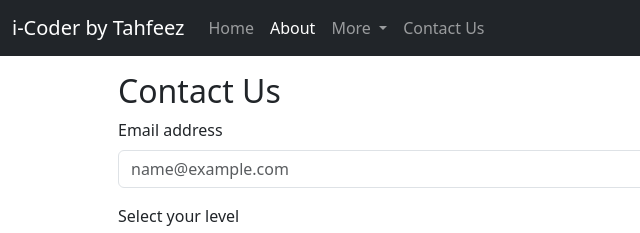
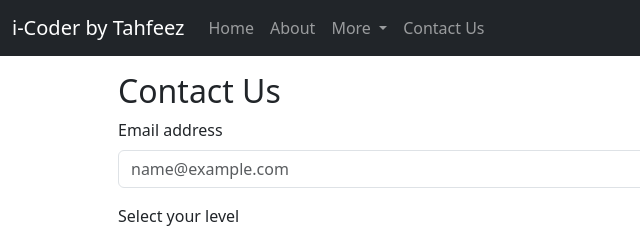
Before and after one commit to tahfizmir/practice-bootstrap, a plain HTML site: page contact.html in a window 1280 px wide. Shown: the top 233 px of the page, 0-640 px from the left. Drawn offline with nearby package versions, Linux system fonts and the light colour scheme.

Commit message:
Update contact.html

```diff
--- a/contact.html
+++ b/contact.html
@@ -28,7 +28,7 @@
                         <a class="nav-link " aria-current="page" href="/practice-bootstrap/index.html">Home</a>
                     </li>
                     <li class="nav-item">
-                        <a class="nav-link active" href="/practice-bootstrap/about.html">About</a>
+                        <a class="nav-link " href="/practice-bootstrap/about.html">About</a>
                     </li>
                     <li class="nav-item dropdown">
                         <a class="nav-link dropdown-toggle" href="#" role="button" data-bs-toggle="dropdown"
```
